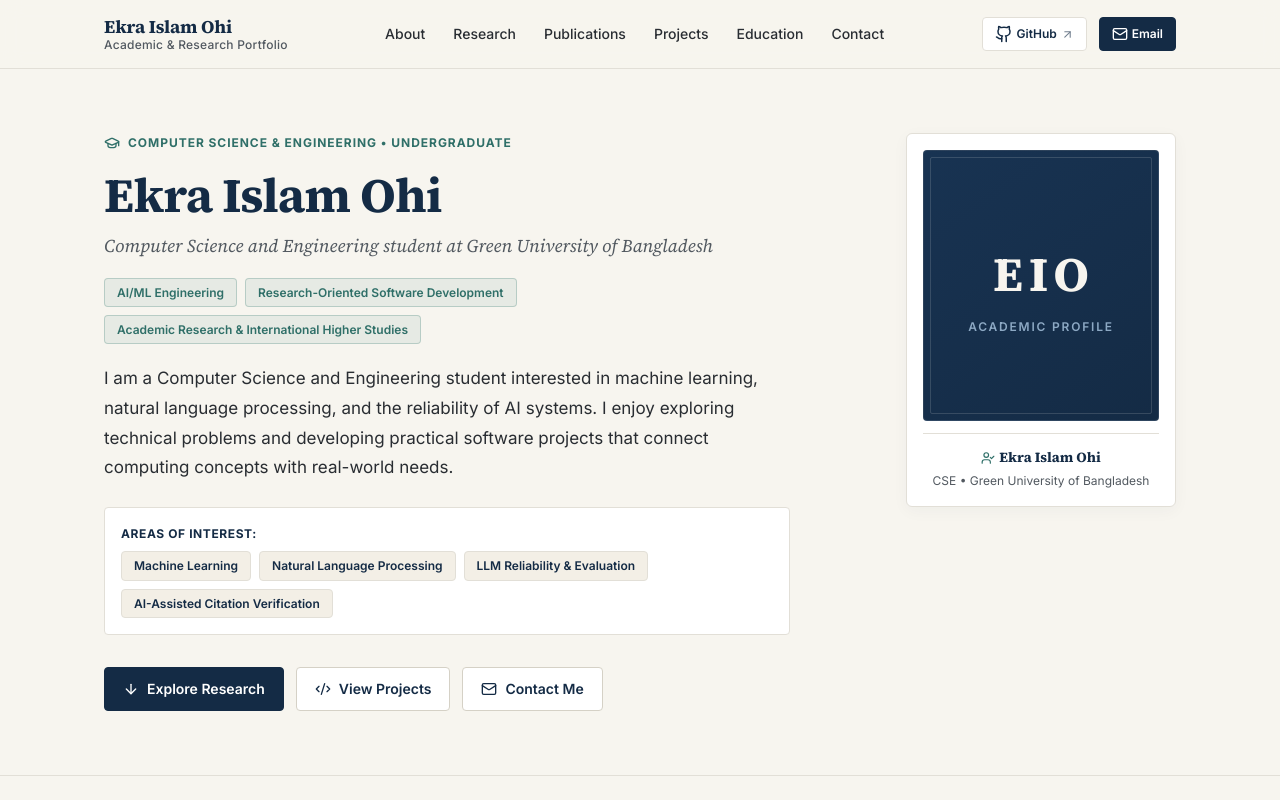
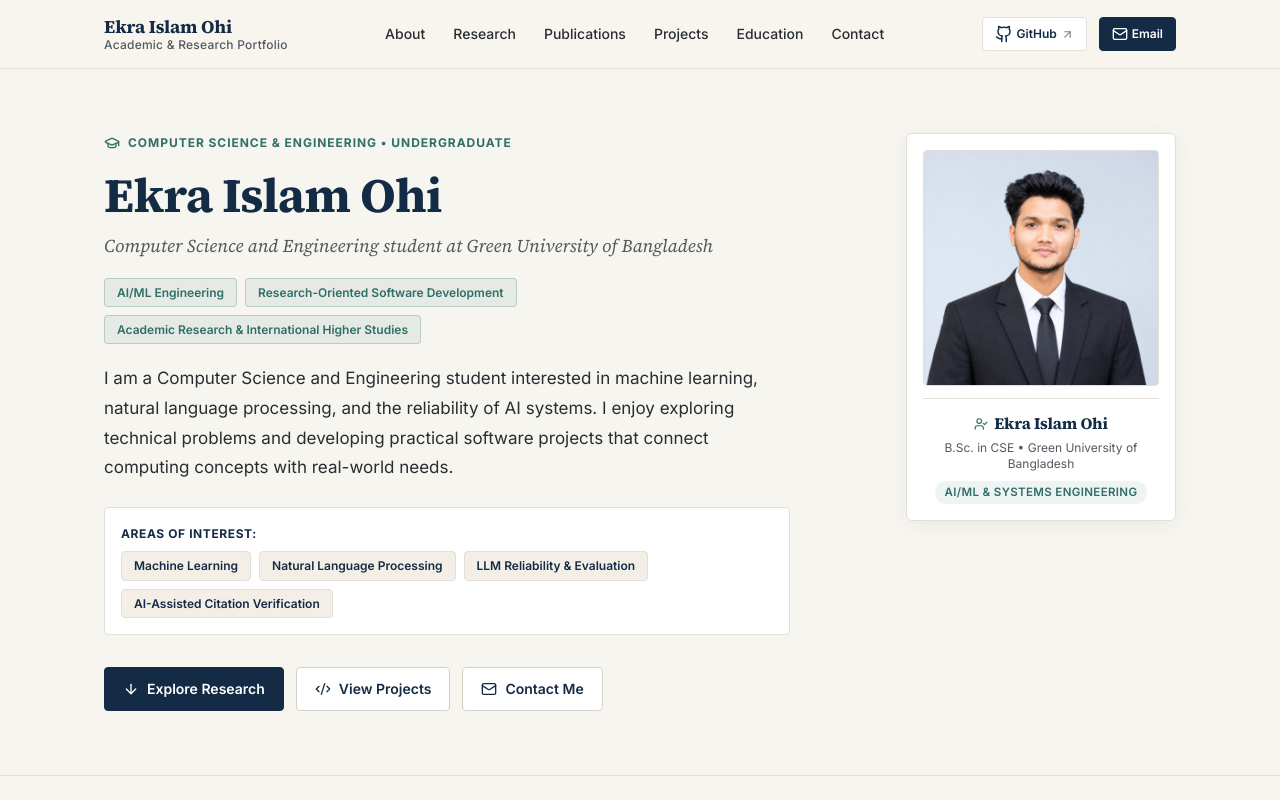
Before and after one commit to ekraislam/academic-portfolio, a React (Vite) app: page / in a window 1280 px wide. Shown: the top 800 px of the page. Built offline with nearby package versions, Linux system fonts and the light colour scheme.

Commit message:
feat: add professional portrait photo and refine profile framing

```diff
--- a/src/components/ProfilePhotoPlaceholder.css
+++ b/src/components/ProfilePhotoPlaceholder.css
@@ -1,28 +1,57 @@
 /* ==========================================================================
-   Profile Photo / Monogram Placeholder Styles
+   Profile Photo & Monogram Framing Styles
    ========================================================================== */
 
 .profile-frame {
   width: 100%;
-  max-width: 270px;
+  max-width: 280px;
   background-color: var(--color-white);
   border: 1px solid var(--color-border);
   border-radius: var(--radius-md);
   padding: var(--space-4);
-  box-shadow: 0 4px 16px rgba(20, 43, 69, 0.04);
+  box-shadow: 0 4px 20px rgba(20, 43, 69, 0.06);
   display: flex;
   flex-direction: column;
   align-items: center;
-  transition: border-color var(--transition-fast);
+  transition: transform var(--transition-base), box-shadow var(--transition-base), border-color var(--transition-base);
 }
 
 .profile-frame:hover {
   border-color: var(--color-border-secondary);
+  box-shadow: 0 8px 28px rgba(20, 43, 69, 0.1);
 }
 
+/* Image Container */
+.profile-image-container {
+  width: 100%;
+  aspect-ratio: 1 / 1;
+  border-radius: var(--radius-sm);
+  overflow: hidden;
+  border: 1px solid var(--color-border);
+  background-color: #f4f5f7;
+  position: relative;
+  display: flex;
+  align-items: center;
+  justify-content: center;
+}
+
+.profile-photo {
+  width: 100%;
+  height: 100%;
+  display: block;
+  object-fit: cover;
+  object-position: center 15%;
+  transition: transform 0.4s ease;
+}
+
+.profile-frame:hover .profile-photo {
+  transform: scale(1.025);
+}
+
+/* Fallback Monogram Box */
 .monogram-box {
   width: 100%;
-  aspect-ratio: 4 / 4.6;
+  aspect-ratio: 1 / 1;
   background: linear-gradient(145deg, #183352 0%, #142B45 100%);
   border-radius: var(--radius-sm);
   display: flex;
@@ -55,7 +84,7 @@
   font-weight: 700;
   color: var(--color-cream);
   letter-spacing: 0.12em;
-  text-indent: 0.12em; /* visually centers with letter spacing */
+  text-indent: 0.12em;
 }
 
 .monogram-tag {
@@ -66,14 +95,7 @@
   font-weight: 600;
 }
 
-.profile-photo {
-  width: 100%;
-  height: auto;
-  aspect-ratio: 4 / 4.6;
-  object-fit: cover;
-  border-radius: var(--radius-sm);
-}
-
+/* Caption Area */
 .profile-caption {
   width: 100%;
   margin-top: var(--space-3);
@@ -88,22 +110,38 @@
 .profile-caption-status {
   display: inline-flex;
   align-items: center;
-  gap: var(--space-1);
+  gap: 6px;
 }
 
 .caption-icon {
   color: var(--color-teal);
+  flex-shrink: 0;
 }
 
 .profile-caption-name {
   font-family: var(--font-serif);
-  font-size: var(--text-sm);
+  font-size: var(--text-base);
   font-weight: 700;
   color: var(--color-navy);
+  letter-spacing: -0.01em;
 }
 
 .profile-caption-sub {
   font-size: var(--text-xs);
   color: var(--color-charcoal-muted);
-  margin-top: 2px;
+  margin-top: 3px;
+  line-height: 1.4;
 }
+
+.profile-caption-focus {
+  display: inline-block;
+  font-size: 0.72rem;
+  font-weight: 600;
+  letter-spacing: 0.03em;
+  text-transform: uppercase;
+  color: var(--color-teal);
+  background-color: rgba(47, 111, 104, 0.08);
+  padding: 2px 10px;
+  border-radius: 9999px;
+  margin-top: var(--space-2);
+}
--- a/src/components/ProfilePhotoPlaceholder.tsx
+++ b/src/components/ProfilePhotoPlaceholder.tsx
@@ -3,13 +3,6 @@ import { UserCheck } from "lucide-react";
 import "./ProfilePhotoPlaceholder.css";
 
 interface ProfilePhotoProps {
-  /**
-   * PHOTO REPLACEMENT INSTRUCTION:
-   * To display a genuine photograph:
-   * 1. Place your photo file (e.g., ohi-photo.jpg) into the `public/assets/` folder.
-   * 2. Pass the path here: photoUrl="/assets/ohi-photo.jpg"
-   * If left undefined or null, the tasteful academic monogram placeholder will be rendered.
-   */
   photoUrl?: string | null;
   name?: string;
 }
@@ -20,17 +13,24 @@ export const ProfilePhotoPlaceholder: React.FC<ProfilePhotoProps> = ({
 }) => {
   if (photoUrl) {
     return (
-      <div className="profile-frame">
-        <img
-          src={photoUrl}
-          alt={`Photograph of ${name}`}
-          className="profile-photo"
-          width="260"
-          height="310"
-        />
+      <div className="profile-frame" aria-label={`Academic portrait of ${name}`}>
+        <div className="profile-image-container">
+          <img
+            src={photoUrl}
+            alt={`Academic portrait of ${name}`}
+            className="profile-photo"
+            loading="eager"
+            width="270"
+            height="270"
+          />
+        </div>
         <div className="profile-caption">
-          <span className="profile-caption-name">{name}</span>
-          <span className="profile-caption-sub">CSE • Green University of Bangladesh</span>
+          <div className="profile-caption-status">
+            <UserCheck size={14} className="caption-icon" aria-hidden="true" />
+            <span className="profile-caption-name">{name}</span>
+          </div>
+          <span className="profile-caption-sub">B.Sc. in CSE • Green University of Bangladesh</span>
+          <span className="profile-caption-focus">AI/ML &amp; Systems Engineering</span>
         </div>
       </div>
     );
@@ -49,7 +49,8 @@ export const ProfilePhotoPlaceholder: React.FC<ProfilePhotoProps> = ({
           <UserCheck size={14} className="caption-icon" aria-hidden="true" />
           <span className="profile-caption-name">{name}</span>
         </div>
-        <span className="profile-caption-sub">CSE • Green University of Bangladesh</span>
+        <span className="profile-caption-sub">B.Sc. in CSE • Green University of Bangladesh</span>
+        <span className="profile-caption-focus">AI/ML &amp; Systems Engineering</span>
       </div>
     </div>
   );
--- a/src/data/profile.ts
+++ b/src/data/profile.ts
@@ -6,6 +6,7 @@ export interface ProfileData {
   email: string;
   github: string;
   monogram: string;
+  photoUrl?: string;
   directions: string[];
   introduction: string;
   interestTags: string[];
@@ -19,6 +20,7 @@ export const profileData: ProfileData = {
   email: "ekraislamohi.academic@gmail.com",
   github: "https://github.com/ekraislam",
   monogram: "EIO",
+  photoUrl: "/assets/ekra-islam-ohi.jpg",
   directions: [
     "AI/ML Engineering",
     "Research-Oriented Software Development",
--- a/src/sections/Hero.tsx
+++ b/src/sections/Hero.tsx
@@ -68,7 +68,10 @@ export const Hero: React.FC = () => {
 
         {/* Right Column: Profile Frame */}
         <div className="hero-aside">
-          <ProfilePhotoPlaceholder name={profileData.name} />
+          <ProfilePhotoPlaceholder
+            name={profileData.name}
+            photoUrl={profileData.photoUrl}
+          />
         </div>
       </div>
     </section>
```
Also changed, not shown: public/assets/ekra-islam-ohi.jpg (added).
